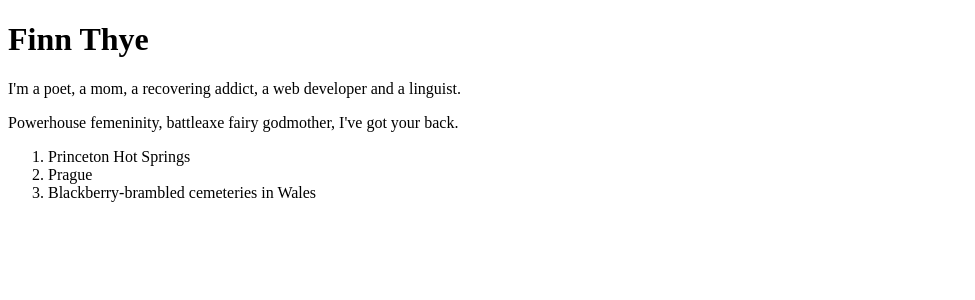
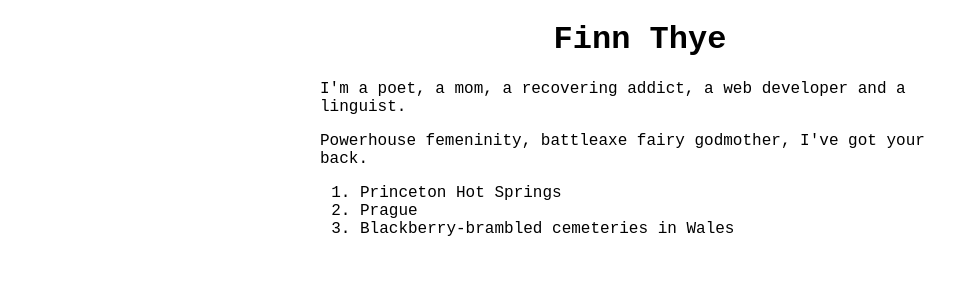
Before and after one commit to piqueen1/react-todo-list, a React (Create React App) app in the folder react-todo-list/: page / in a window 1280 px wide. Shown: the top 300 px of the page, without its empty margins (0-975 px from the left). Built offline with nearby package versions, Linux system fonts and the light colour scheme.

Commit message:
Import and update index.css

```diff
--- a/react-todo-list/src/index.css
+++ b/react-todo-list/src/index.css
@@ -1,13 +1,23 @@
 body {
   margin: 0;
-  font-family: -apple-system, BlinkMacSystemFont, 'Segoe UI', 'Roboto', 'Oxygen',
-    'Ubuntu', 'Cantarell', 'Fira Sans', 'Droid Sans', 'Helvetica Neue',
+  font-family: -apple-system, BlinkMacSystemFont, "Segoe UI", "Roboto", "Oxygen",
+    "Ubuntu", "Cantarell", "Fira Sans", "Droid Sans", "Helvetica Neue",
     sans-serif;
   -webkit-font-smoothing: antialiased;
   -moz-osx-font-smoothing: grayscale;
 }
 
 code {
-  font-family: source-code-pro, Menlo, Monaco, Consolas, 'Courier New',
+  font-family: source-code-pro, Menlo, Monaco, Consolas, "Courier New",
     monospace;
 }
+
+.main {
+  margin: 20px auto;
+  font-family: monospace, sans-serif;
+  width: 50%;
+}
+
+h1 {
+  text-align: center;
+}
--- a/react-todo-list/src/index.js
+++ b/react-todo-list/src/index.js
@@ -1,5 +1,6 @@
 import React from 'react'
 import ReactDOM from 'react-dom'
+import './index.css'
 
 function MyInfo() {
   return (
```
